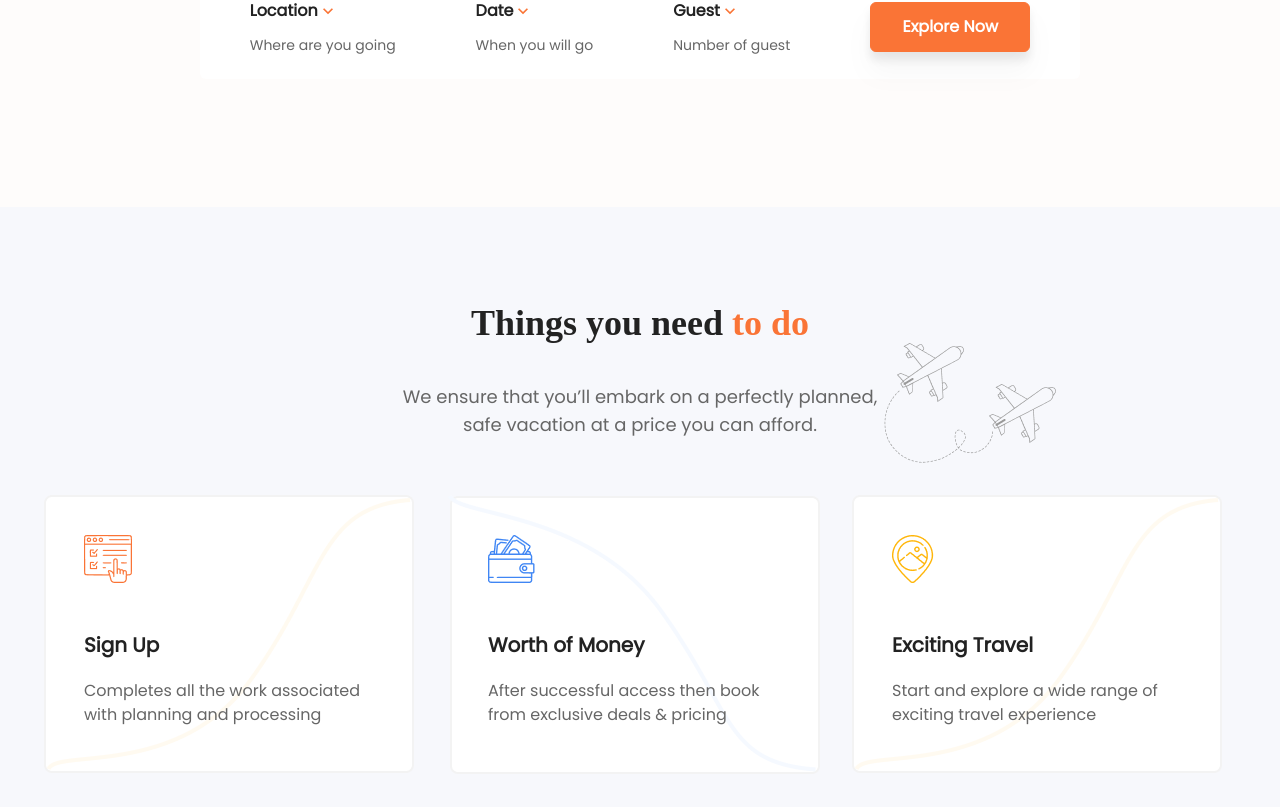
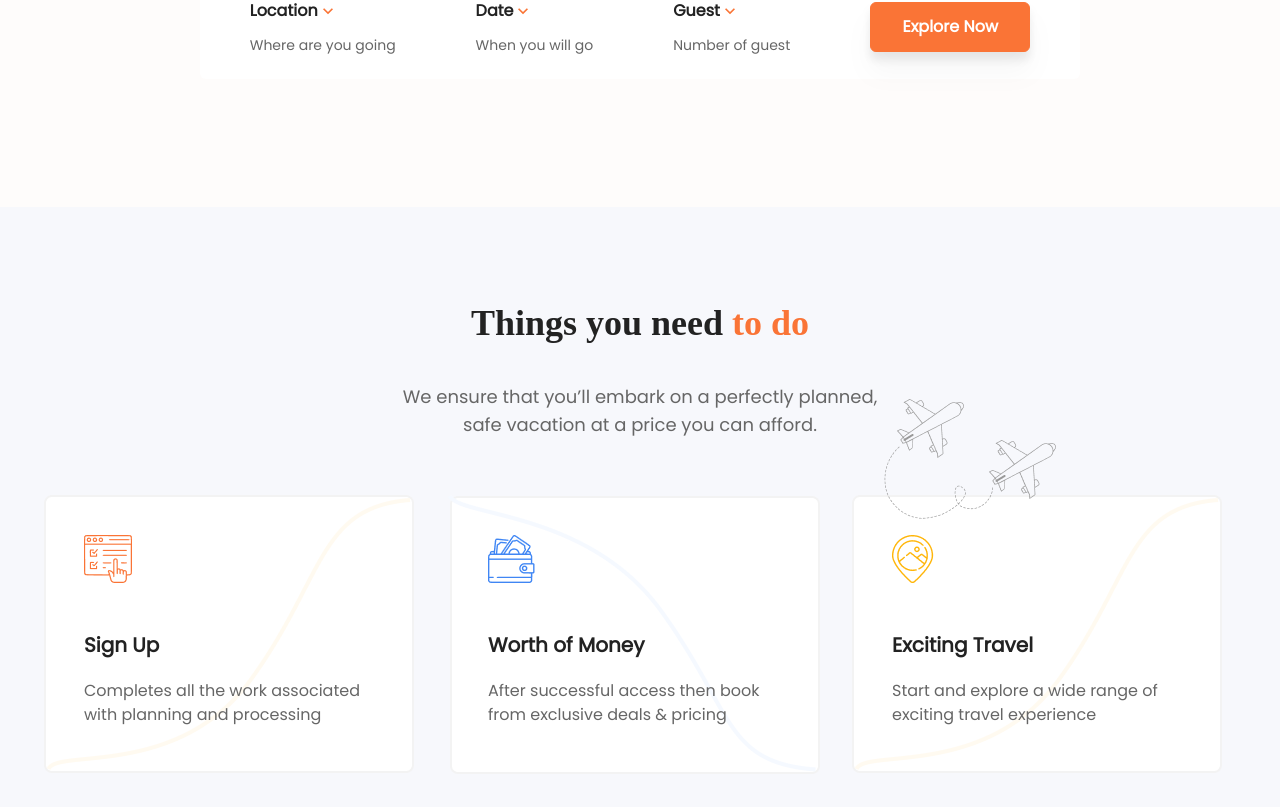
Before and after one commit to baabashinelle/Botel, a React (Create React App) app: page / in a window 1280 px wide. Shown: the part 742-1549 px from the top of the page. Built offline with nearby package versions, Linux system fonts and the light colour scheme; a web font is replaced by a local one.

Commit message:
update necessities pseudo element

```diff
--- a/src/components/Necessities.jsx
+++ b/src/components/Necessities.jsx
@@ -3,9 +3,9 @@ import NecessaryCards from '../components/NecessaryCards';
 
 const Necessities = () => {
   return (
-    <div className="bg-bg-off flex flex-col justify-center items-center pt-24">
+    <div className="bg-bg-off flex flex-col justify-center items-center pt-24 pb-20">
       <div>
-        <h3 className="font-header font-bold text-primary-b text-center text-4xl after:content-[url('./assets/TwoPlanes.png')] after:block after:absolute after:right-56">
+        <h3 className="font-header font-bold text-primary-b text-center text-4xl after:content-[url('./assets/TwoPlanes.png')] after:block after:absolute after:right-56 after:-bottom-[30rem]">
           Things you need <span className="text-primary-o">to do</span>
         </h3>
         <p className="text-text-light font-text text-center text-lg w-[30rem] pt-10 pb-14">
```
